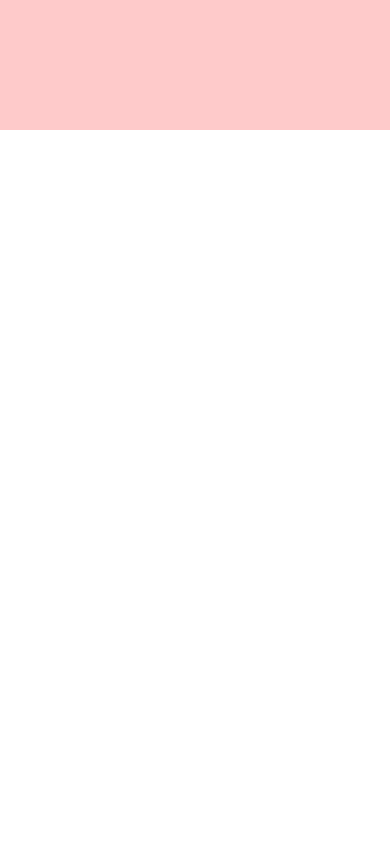
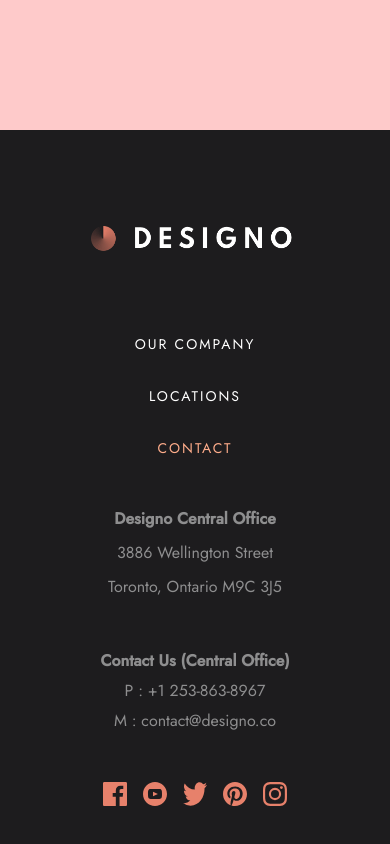
Before and after one commit to Euuphi/designo, a React (Vite) app: page /contact in a window 390 px wide. Shown: the part 814-1658 px from the top of the page. Before the commit the page ends 944 px from the top, so only its background shows below. Built offline with nearby package versions, Linux system fonts and the light colour scheme.

Commit message:
Basic mobile footer

```diff
--- a/src/App.tsx
+++ b/src/App.tsx
@@ -4,6 +4,7 @@ import About from "@/pages/About";
 import Locations from "@/pages/Locations";
 import Contact from "@/pages/Contact";
 import Header from "@/components/Header/Header";
+import Footer from "@/components/Footer/Footer";
 
 function App() {
     return (
@@ -16,6 +17,7 @@ function App() {
                     <Route path="/locations" element={<Locations />} />
                     <Route path="/contact" element={<Contact />} />
                 </Routes>
+                <Footer />
             </BrowserRouter>
         </>
     );
--- /dev/null
+++ b/src/components/Footer/Footer.tsx
@@ -0,0 +1,64 @@
+import logoLight from "assets/shared/desktop/logo-light.png";
+import facebookLogo from "assets/shared/desktop/icon-facebook.svg";
+import youtubeLogo from "assets/shared/desktop/icon-youtube.svg";
+import twitterLogo from "assets/shared/desktop/icon-twitter.svg";
+import pinterestLogo from "assets/shared/desktop/icon-pinterest.svg";
+import instagramLogo from "assets/shared/desktop/icon-instagram.svg";
+// Components
+import FooterNav from "./FooterNav";
+
+const Footer = () => {
+    return (
+        <footer className="bg-black py-16 text-[#8e8e8f]">
+            <div className="m-auto w-11/12">
+                <div className="flex flex-col items-center md:flex-row">
+                    <img
+                        className="w-52 py-8"
+                        src={logoLight}
+                        alt="Designo logo"
+                    />
+                    <FooterNav />
+                </div>
+                <div className="flex flex-col items-center gap-12">
+                    <address className="space-y-2 text-center not-italic">
+                        <h1 className="font-bold">Designo Central Office</h1>
+                        <p>3886 Wellington Street</p>
+                        <p>Toronto, Ontario M9C 3J5</p>
+                    </address>
+                    <div className="space-y-1 text-center">
+                        <h1 className="font-bold">
+                            Contact Us (Central Office)
+                        </h1>
+                        <p>
+                            P :{" "}
+                            <a
+                                className="hover:text-peach hover:underline"
+                                href="tel:+1 253 863 8967"
+                            >
+                                +1 253-863-8967
+                            </a>
+                        </p>
+                        <p>
+                            M :{" "}
+                            <a
+                                className="hover:text-peach hover:underline"
+                                href="mailto:contact@designo.co"
+                            >
+                                contact@designo.co
+                            </a>
+                        </p>
+                    </div>
+                    <div className="flex gap-4">
+                        <img src={facebookLogo} alt="Facebook logo" />
+                        <img src={youtubeLogo} alt="Youtube logo" />
+                        <img src={twitterLogo} alt="Twitter logo" />
+                        <img src={pinterestLogo} alt="Pinterest logo" />
+                        <img src={instagramLogo} alt="Instagram logo" />
+                    </div>
+                </div>
+            </div>
+        </footer>
+    );
+};
+
+export default Footer;
--- /dev/null
+++ b/src/components/Footer/FooterNav.tsx
@@ -0,0 +1,13 @@
+import NavLinks from "../NavLinks";
+
+const FooterNav = () => {
+    return (
+        <nav className="py-12 px-6 text-sm uppercase tracking-[2px] text-white md:py-0">
+            <ul className="flex flex-col items-center gap-8 md:flex-row md:gap-10">
+                <NavLinks />
+            </ul>
+        </nav>
+    );
+};
+
+export default FooterNav;
```
